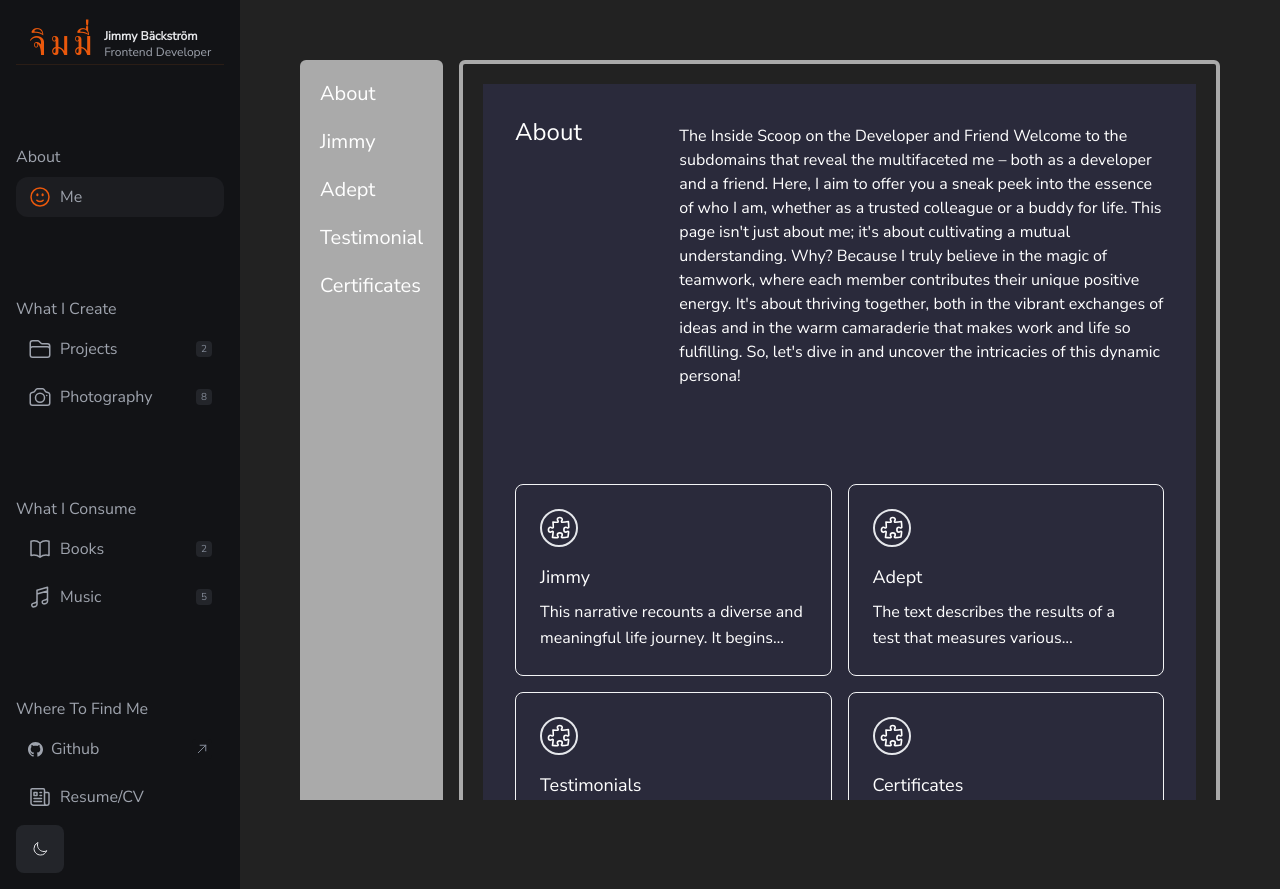
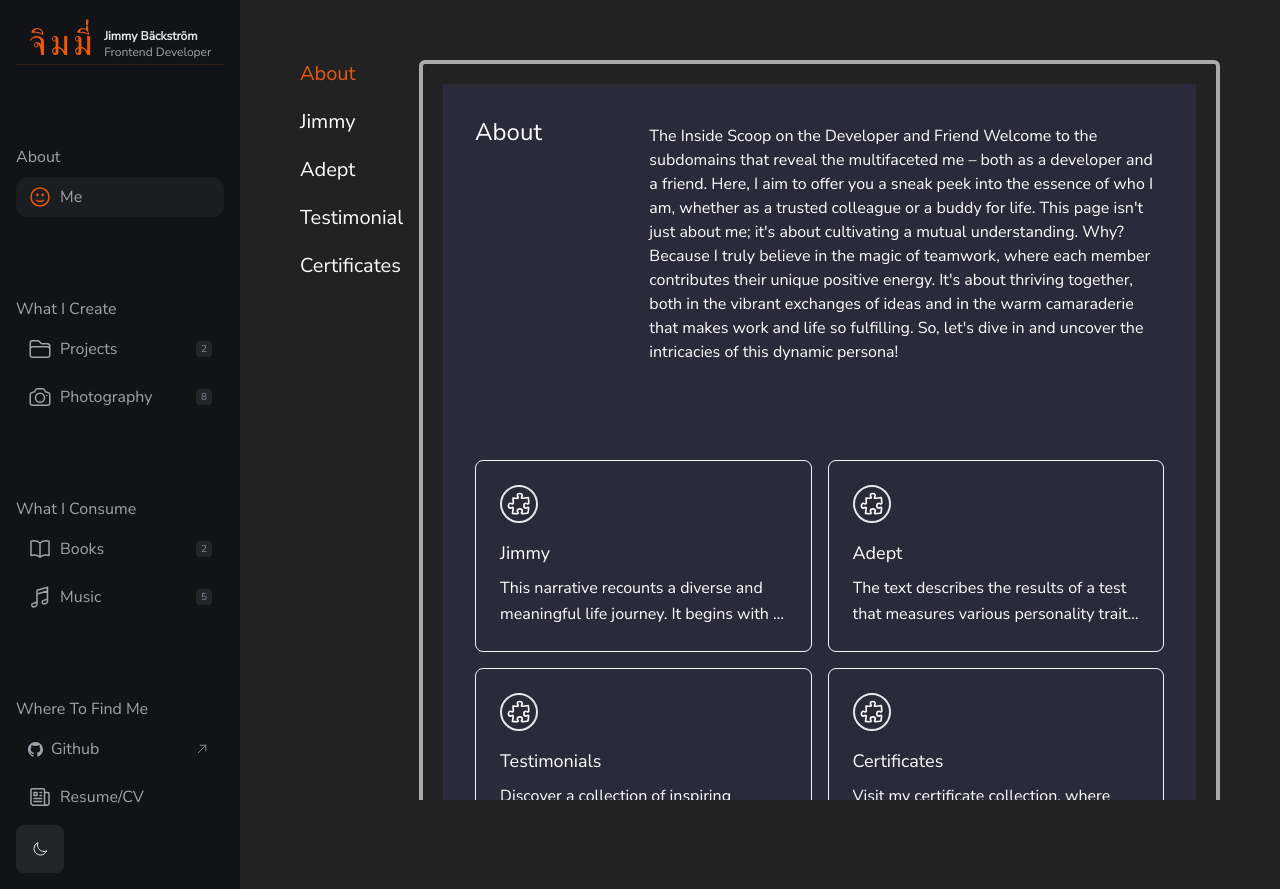
Before and after one commit to wongprom/test-next-13, a Next.js app: page /about in a window 1280 px wide. Built offline with nearby package versions, Linux system fonts and the light colour scheme.

Commit message:
#35 Create SubLink component and map...
 all the links. SubLink component is client side.

```diff
--- a/app/about/layout.tsx
+++ b/app/about/layout.tsx
@@ -1,5 +1,5 @@
 import '../../styles/globals.css';
-import Link from 'next/link';
+import SubLinks from '@/components/SubLinks';
 
 export const metadata = {
   title: 'About',
@@ -36,17 +36,14 @@ export default function AboutLayout({
   return (
     <div className="flex-1 flex flex-col p-10">
       <div className="flex gap-4">
-        <div className="hidden md:flex flex-col gap-4 text-xl  md:rounded-md p-5 bg-[#aaaaaa]">
+        <div className="hidden md:flex flex-col gap-4 text-xl  md:rounded-md bg-[#222222]">
           <ul className="flex flex-1 flex-col gap-5 text-[#ffffff]">
             {routeLinks.map((routeLink) => (
-              <li key={routeLink.linkText}>
-                <Link
-                  href={routeLink.route}
-                  className="cursor-pointer hover:text-gray-600"
-                >
-                  {routeLink.linkText}
-                </Link>
-              </li>
+              <SubLinks
+                key={routeLink.route}
+                route={routeLink.route}
+                linkText={routeLink.linkText}
+              />
             ))}
           </ul>
         </div>
--- /dev/null
+++ b/components/SubLinks.tsx
@@ -0,0 +1,29 @@
+'use client';
+import Link from 'next/link';
+import { usePathname } from 'next/navigation';
+import React from 'react';
+
+export type Props = {
+  route: string;
+  linkText: string;
+};
+
+const SubLinks = ({ route, linkText }: Props) => {
+  const currentRoute = usePathname();
+  const activeLinkStyle = 'text-orange-600';
+  const currentRouteEndsWith = currentRoute.endsWith(route);
+  return (
+    <li className="">
+      <Link
+        href={route}
+        className={`cursor-pointer ${
+          currentRouteEndsWith && activeLinkStyle
+        } hover:text-orange-600`}
+      >
+        {linkText}
+      </Link>
+    </li>
+  );
+};
+
+export default SubLinks;
```
